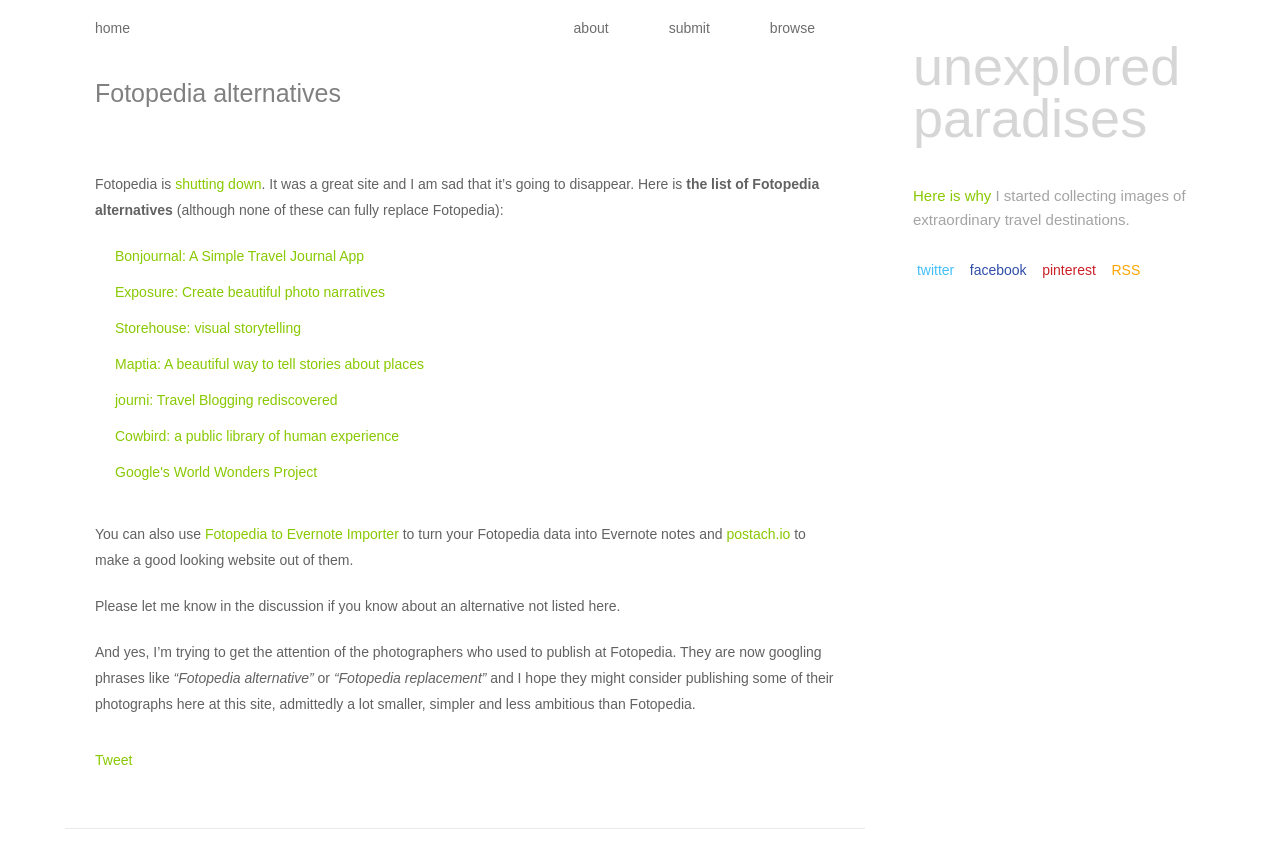
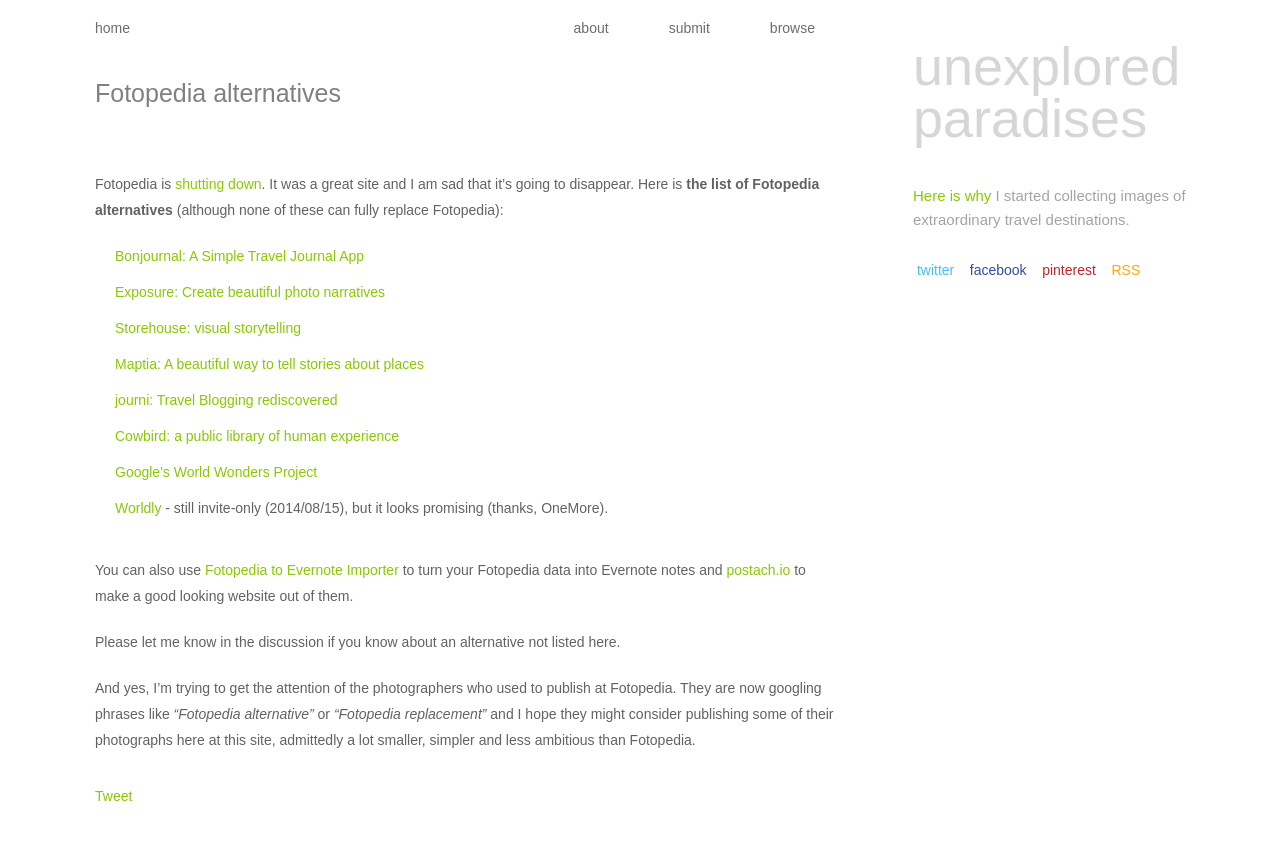
Before and after one commit to crawlingout/unexplored, a Jekyll site: the page built from _posts/2014-08-04-fotopedia-alternative.markdown, in a window 1280 px wide and 900 px high, cut to the strip 0-860 px from the top of the window. Built offline with Jekyll 4.4.1, drawn with Linux system fonts in a browser that asks for light colours; Markdown is read by kramdown in place of the engine named in the settings; comment, search, counter and statistics services are not loaded.

Commit message:
Fotopedia article updated

```diff
--- a/_posts/2014-08-04-fotopedia-alternative.markdown
+++ b/_posts/2014-08-04-fotopedia-alternative.markdown
@@ -34,6 +34,10 @@
     <p style="margin-bottom: 10px;">
         <a href="http://www.google.com/culturalinstitute/project/world-wonders">Google's World Wonders Project</a>
     </p>
+
+    <p style="margin-bottom: 10px;">
+        <a href="https://www.worldly.com">Worldly</a> - still invite-only (2014/08/15), but it looks promising (thanks, OneMore).
+    </p>
 </div>
 
 <br />
```
